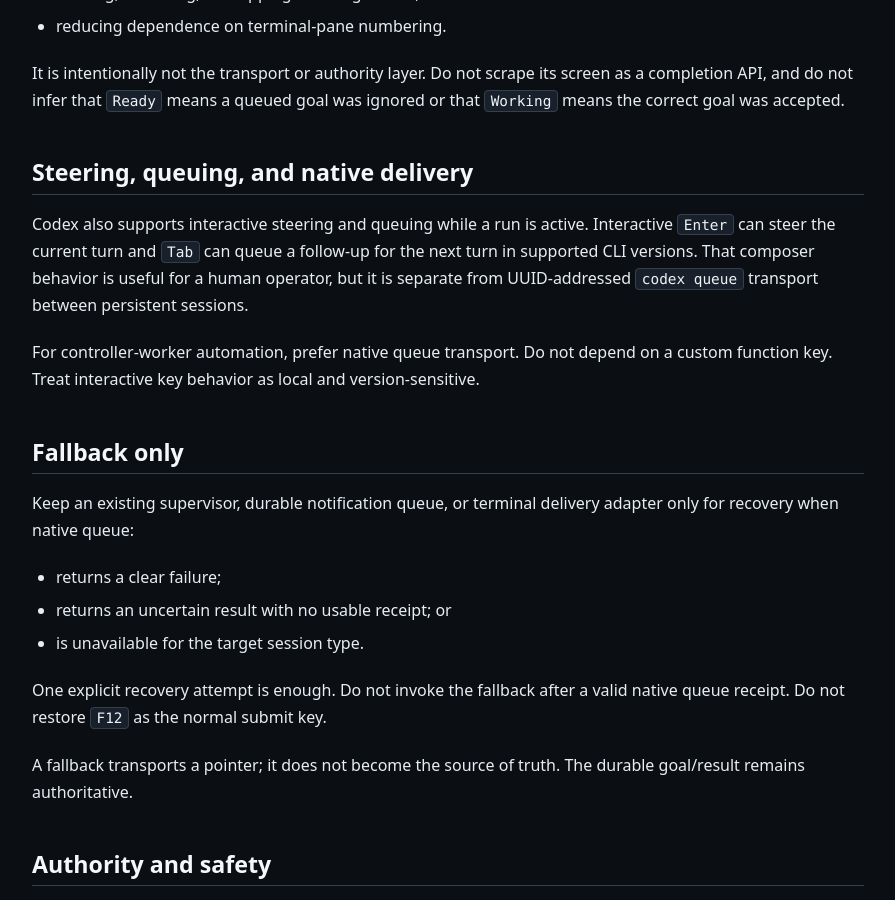
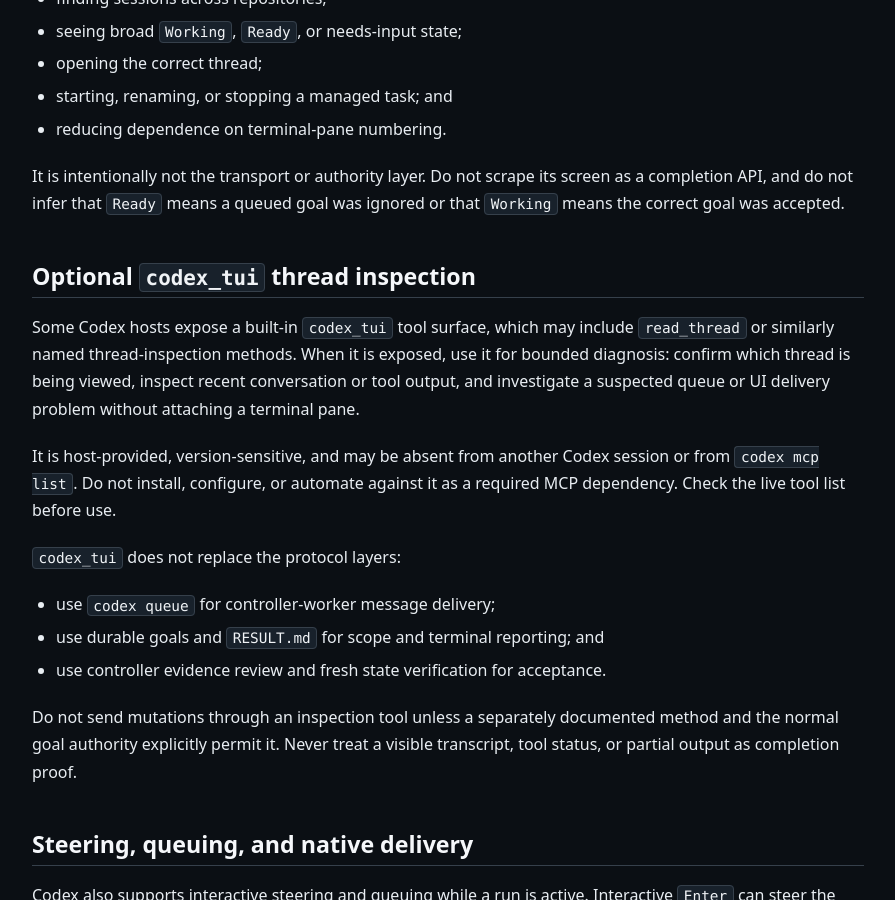
Before and after one commit to amitkarpe/agent-os, a Jekyll site: the page built from kb/playbooks/delegation/codex-native-controller-worker-protocol.md, in a window 1280 px wide and 900 px high, scrolled down 4084 px. Shown: the whole window, without its empty margins (192-1087 px from the left). Built offline with Jekyll 4.4.1, drawn with Linux system fonts in a browser that asks for light colours; some of the changed text lies outside the part shown.

Commit message:
docs: document optional Codex TUI inspection

```diff
--- a/kb/playbooks/delegation/codex-native-controller-worker-protocol.md
+++ b/kb/playbooks/delegation/codex-native-controller-worker-protocol.md
@@ -1,7 +1,7 @@
 ---
 type: Playbook
 title: Codex Native Controller-Worker Protocol
-description: Use durable goals and results with native Codex queue transport and the Agent Command Center as an observability surface.
+description: Use durable goals and results with native Codex queue transport and optional Codex observability surfaces.
 status: reviewed
 scope: Codex CLI controller-worker sessions
 confidence: medium
@@ -37,6 +37,7 @@
 | Durable goal and result | Scope, authority, evidence, and terminal truth | Message delivery |
 | `codex queue` | Native message transport to a Codex session | Execution, success, or approval |
 | Agent Command Center | Search, open, start, rename, stop, and observe managed tasks | Message acceptance, authority, or completion |
+| Optional `codex_tui` tools | Inspect an exposed thread for diagnosis | A supported tool contract, delivery, authority, or completion |
 
 Keep these layers separate. A healthy worker display does not prove that a
 goal completed. A queue receipt does not prove that a worker executed the
@@ -176,6 +177,28 @@
 screen as a completion API, and do not infer that `Ready` means a queued goal
 was ignored or that `Working` means the correct goal was accepted.
 
+## Optional `codex_tui` thread inspection
+
+Some Codex hosts expose a built-in `codex_tui` tool surface, which may include
+`read_thread` or similarly named thread-inspection methods. When it is exposed,
+use it for bounded diagnosis: confirm which thread is being viewed, inspect
+recent conversation or tool output, and investigate a suspected queue or UI
+delivery problem without attaching a terminal pane.
+
+It is host-provided, version-sensitive, and may be absent from another Codex
+session or from `codex mcp list`. Do not install, configure, or automate
+against it as a required MCP dependency. Check the live tool list before use.
+
+`codex_tui` does not replace the protocol layers:
+
+- use `codex queue` for controller-worker message delivery;
+- use durable goals and `RESULT.md` for scope and terminal reporting; and
+- use controller evidence review and fresh state verification for acceptance.
+
+Do not send mutations through an inspection tool unless a separately documented
+method and the normal goal authority explicitly permit it. Never treat a
+visible transcript, tool status, or partial output as completion proof.
+
 ## Steering, queuing, and native delivery
 
 Codex also supports interactive steering and queuing while a run is active.
@@ -228,6 +251,8 @@
 - [ ] Queue messages contain provenance and one exact artifact path.
 - [ ] A valid receipt ends delivery; no tmux or key fallback follows it.
 - [ ] The Agent Command Center is used for visibility, not proof.
+- [ ] When exposed, `codex_tui` is used only for bounded inspection and
+      diagnosis, never as required transport or completion proof.
 - [ ] Completion requires controller acceptance, not a receipt or status dot.
 - [ ] Supervisor/SS-style delivery is fallback only.
 - [ ] No workflow depends on `F12`.
```
